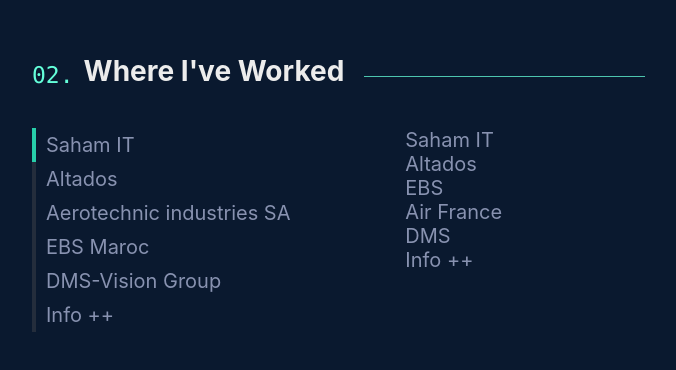
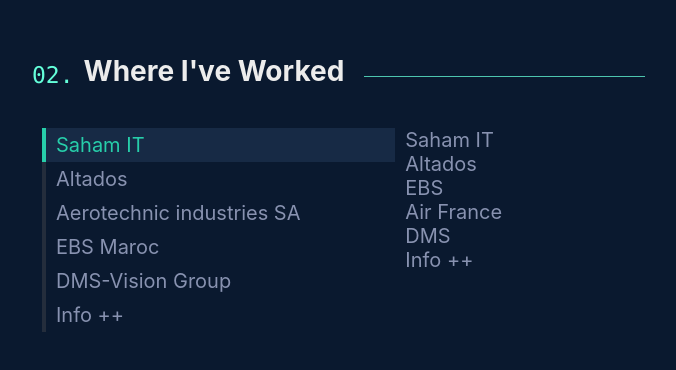
Before and after one commit to SalmanFahmi-IT/resume, a Gatsby site: page / in a window 1280 px wide. Shown: the part 2106-2476 px from the top of the page, without its empty margins (48-724 px from the left). Built offline with nearby package versions, Linux system fonts and the light colour scheme; Gatsby itself is replaced by a stand-in of ours.

Commit message:
style: add active class to tab link

```diff
--- a/src/styles/global.css
+++ b/src/styles/global.css
@@ -189,7 +189,11 @@
 .tablinks li{
     border-left: 4px solid #242d3c;
     padding: 5px 10px;
+    margin: 0 10px;
+    cursor: pointer;
 }
 .tablinks li.active{
     border-left: 4px solid #27ceaa;
+    color: #27ceaa;
+    background-color: rgb(23, 42, 69);
 }
```
